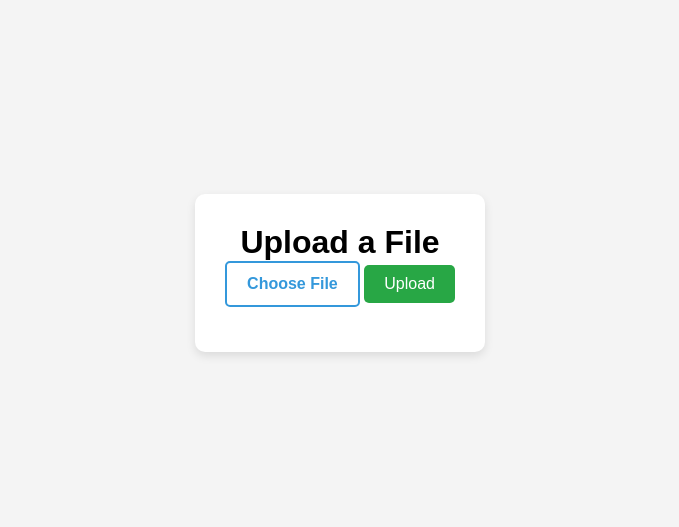
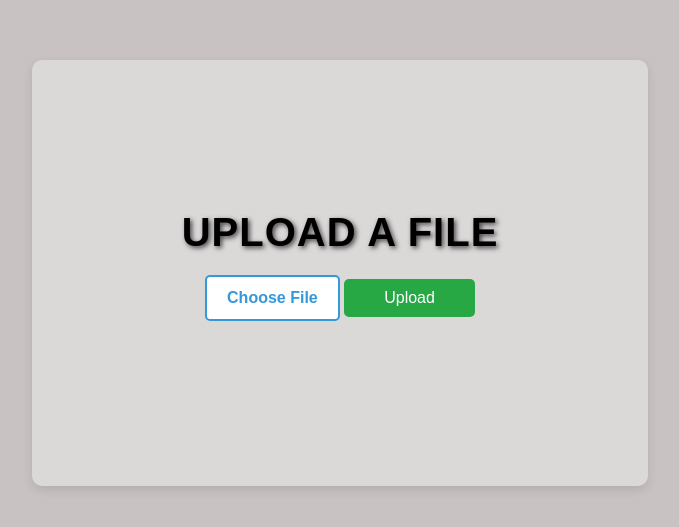
Before and after one commit to TyriseManguiat/FileServingNode, a website: page public/index.html in a window 1280 px wide. Shown: the part 127-654 px from the top of the page, without its empty margins (300-979 px from the left). Drawn offline with Linux system fonts and the light colour scheme.

Commit message:
Added file upload functionality and improved UI

```diff
--- a/public/styles.css
+++ b/public/styles.css
@@ -11,17 +11,17 @@ body {
     justify-content: center;
     align-items: center;
     height: 100vh;
-    background: #f4f4f4;
+    background: #c8c2c2;
 }
 
-/* Center the content */
 .container {
-    background: white;
-    padding: 30px;
+    background: rgba(248, 247, 247, 0.4);
+    padding: 150px;
     border-radius: 10px;
     box-shadow: 0px 4px 10px rgba(0, 0, 0, 0.1);
     text-align: center;
 }
+
 
 /* Style the file upload button */
 .custom-file-upload {
@@ -51,7 +51,7 @@ input[type="file"] {
 button {
     background: #28a745;
     color: white;
-    padding: 10px 20px;
+    padding: 10px 40px;
     border: none;
     border-radius: 5px;
     font-size: 16px;
@@ -62,3 +62,12 @@ button {
 button:hover {
     background: #218838;
 }
+
+h1 {
+    font-size: 40px;
+    margin-bottom: 20px;
+    color: #000000;
+    text-transform: uppercase;
+    letter-spacing: 1px;
+    text-shadow: 2px 2px 5px rgba(0, 0, 0, 0.7);
+}
```
